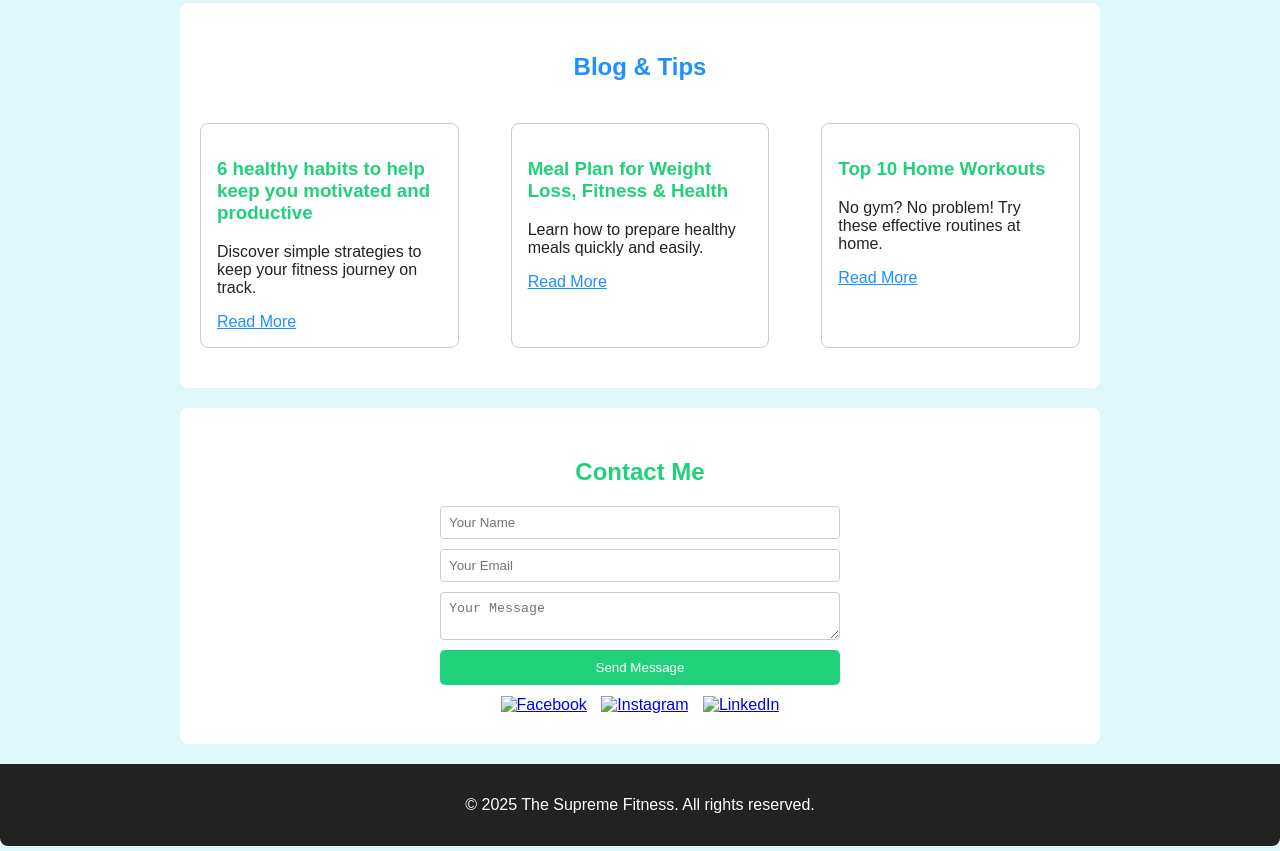
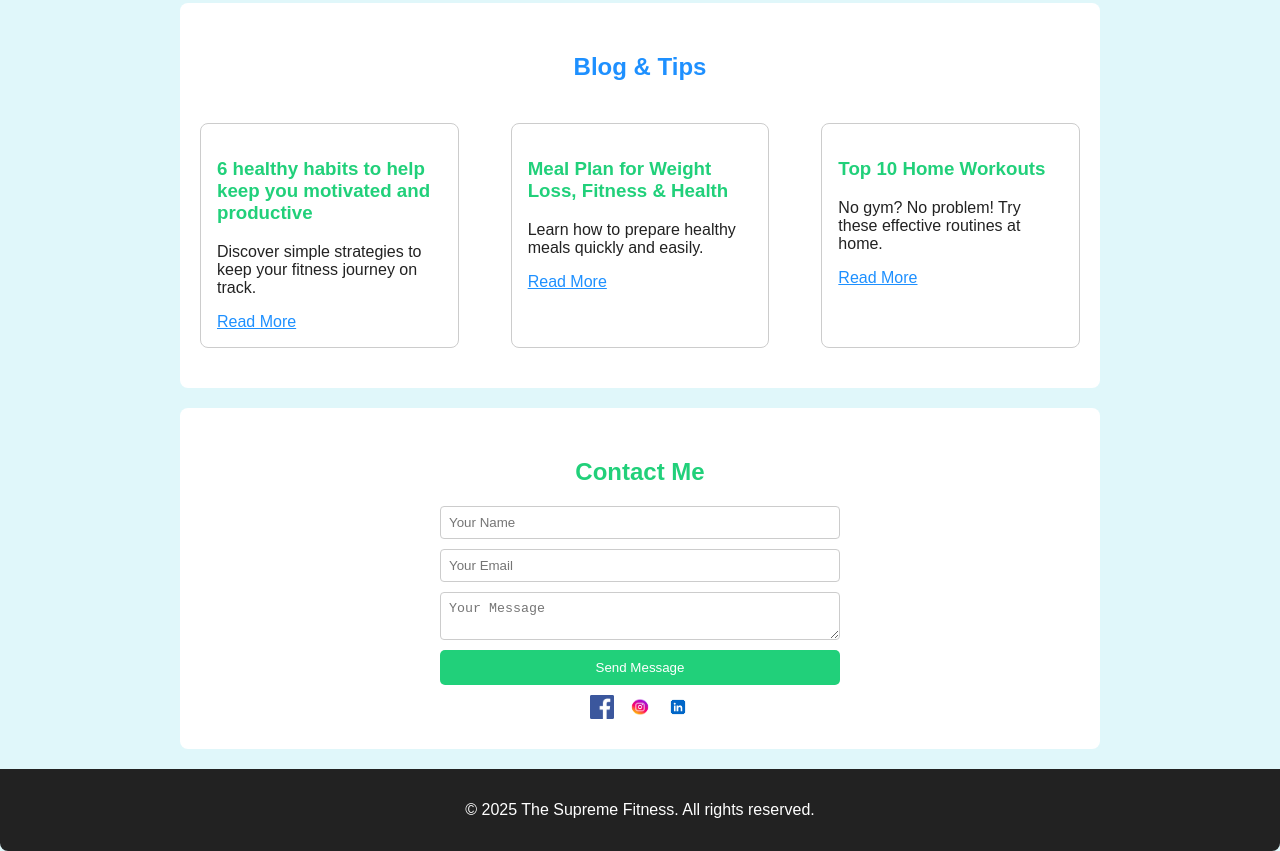
Before and after one commit to Suprim1122/Portfolio, a plain HTML site: page index.html in a window 1280 px wide. Shown: the part 998-1849 px from the top of the page. Drawn offline with Linux system fonts and the light colour scheme.

Commit message:
Update image paths and social media icons

```diff
--- a/index.html
+++ b/index.html
@@ -29,7 +29,7 @@
     </section>
     <section id="about" class="about section slide-up">
       <figure class="about-img">
-  <img src="images/Img-Home.jpeg" alt="Trainer Photo">
+  <img src="Img-Home.jpeg" alt="Trainer Photo">
   <figcaption>Suprim Karki - Health & Fitness Trainer</figcaption>
 </figure>
 
@@ -84,9 +84,9 @@
         <button type="submit" class="btn">Send Message</button>
       </form>
       <div class="contact-social">
-        <a href="https://facebook.com/" target="_blank"><img src="images/facebook.png" alt="Facebook" class="icon-small"></a>
-        <a href="https://instagram.com/" target="_blank"><img src="images/instagram.webp" alt="Instagram" class="icon-small"></a>
-        <a href="https://linkedin.com/" target="_blank"><img src="images/linkedin.jpg" alt="LinkedIn" class="icon-small"></a>
+        <a href="https://facebook.com/" target="_blank"><img src="facebook.png" alt="Facebook" class="icon-small"></a>
+        <a href="https://instagram.com/" target="_blank"><img src="instagram.webp" alt="Instagram" class="icon-small"></a>
+        <a href="https://linkedin.com/" target="_blank"><img src="linkedin.jpg" alt="LinkedIn" class="icon-small"></a>
       </div>
     </section>
 
```
